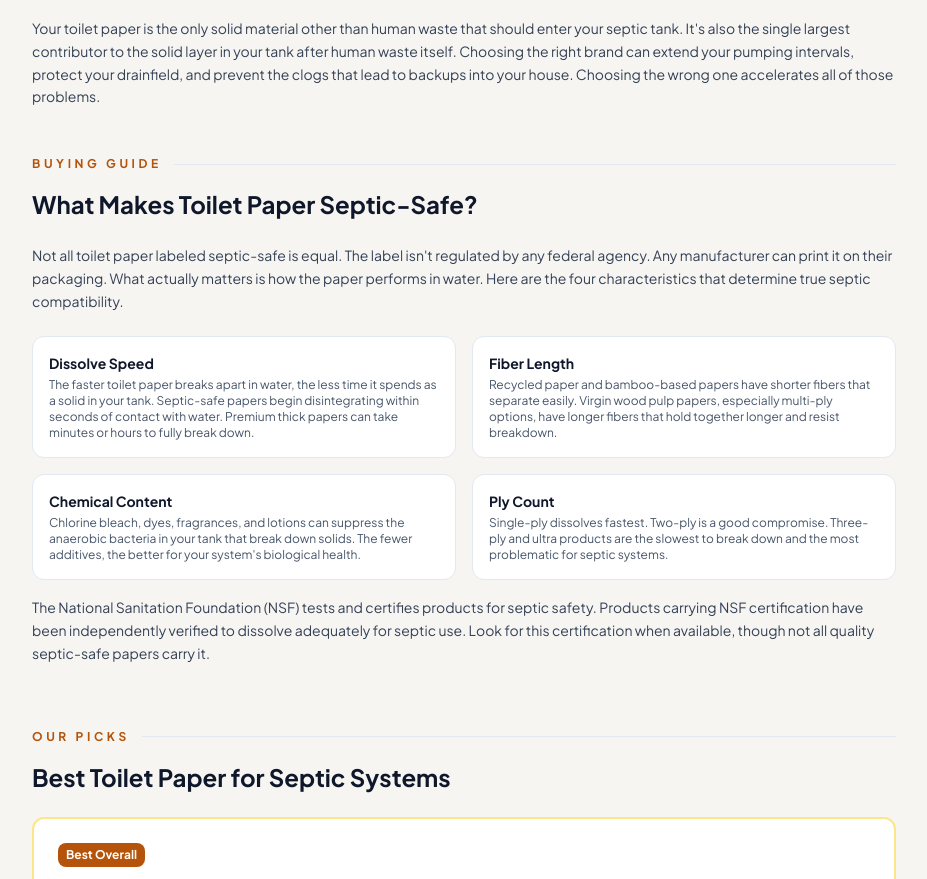
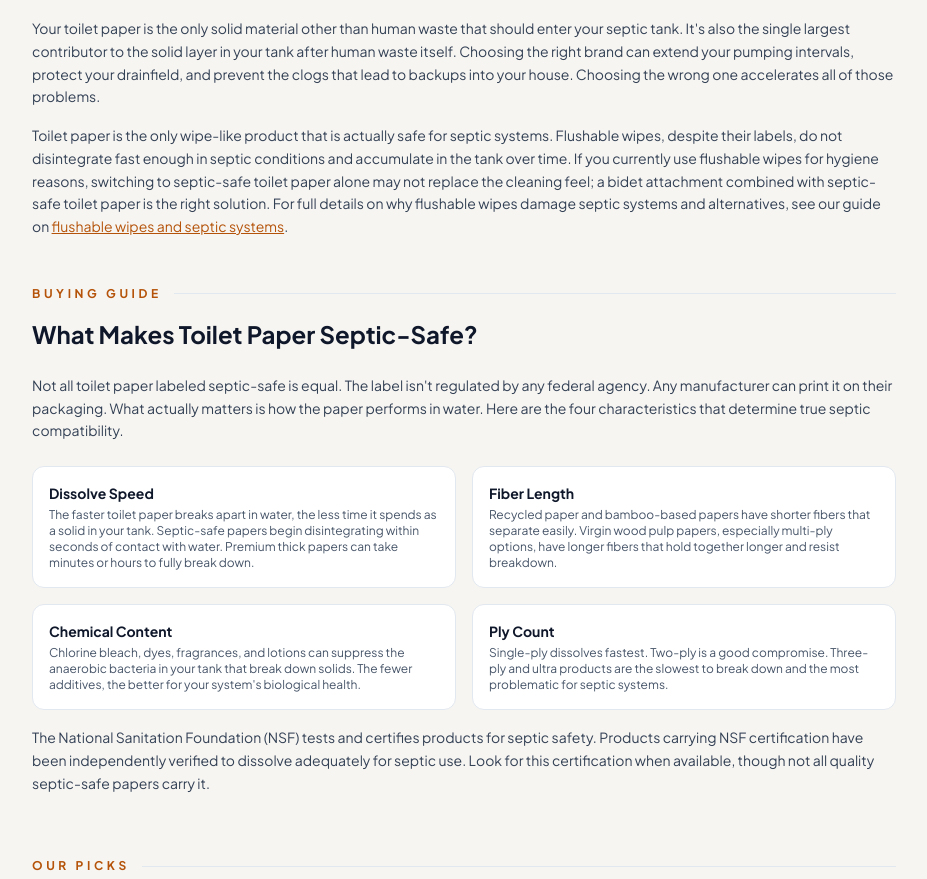
Before and after one commit to thebasementguide2026/theseptic.guide-, a Next.js app: page /reviews/best-toilet-paper-for-septic in a window 1280 px wide. Shown: the part 807-1686 px from the top of the page, without its empty margins (176-1103 px from the left). Built offline with nearby package versions, Linux system fonts and the light colour scheme.

Commit message:
Add internal link to flushable-wipes-septic guide

```diff
--- a/app/reviews/best-toilet-paper-for-septic/page.tsx
+++ b/app/reviews/best-toilet-paper-for-septic/page.tsx
@@ -130,6 +130,7 @@ export default function BestToiletPaperForSeptic() {
         <div className='mb-12'>
           <p className='text-slate-700 leading-relaxed text-sm mb-4'>The best toilet paper for septic systems dissolves quickly in water, is labeled septic-safe or biodegradable, and is free of dyes, fragrances, and chlorine bleach. Single-ply and recycled options dissolve fastest. Two-ply septic-safe brands offer the best balance of comfort and dissolvability. The worst options are ultra-thick, quilted, or lotion-infused papers that resist breakdown and accelerate sludge buildup.</p>
           <p className='text-slate-700 leading-relaxed text-sm mb-4'>Your toilet paper is the only solid material other than human waste that should enter your septic tank. It&apos;s also the single largest contributor to the solid layer in your tank after human waste itself. Choosing the right brand can extend your pumping intervals, protect your drainfield, and prevent the clogs that lead to backups into your house. Choosing the wrong one accelerates all of those problems.</p>
+          <p className='text-slate-700 leading-relaxed text-sm mb-4'>Toilet paper is the only wipe-like product that is actually safe for septic systems. Flushable wipes, despite their labels, do not disintegrate fast enough in septic conditions and accumulate in the tank over time. If you currently use flushable wipes for hygiene reasons, switching to septic-safe toilet paper alone may not replace the cleaning feel; a bidet attachment combined with septic-safe toilet paper is the right solution. For full details on why flushable wipes damage septic systems and alternatives, see our guide on <Link href='/guides/flushable-wipes-septic' className='text-amber-700 underline hover:text-amber-800'>flushable wipes and septic systems</Link>.</p>
         </div>
 
         {/* What Makes TP Septic-Safe */}
```
